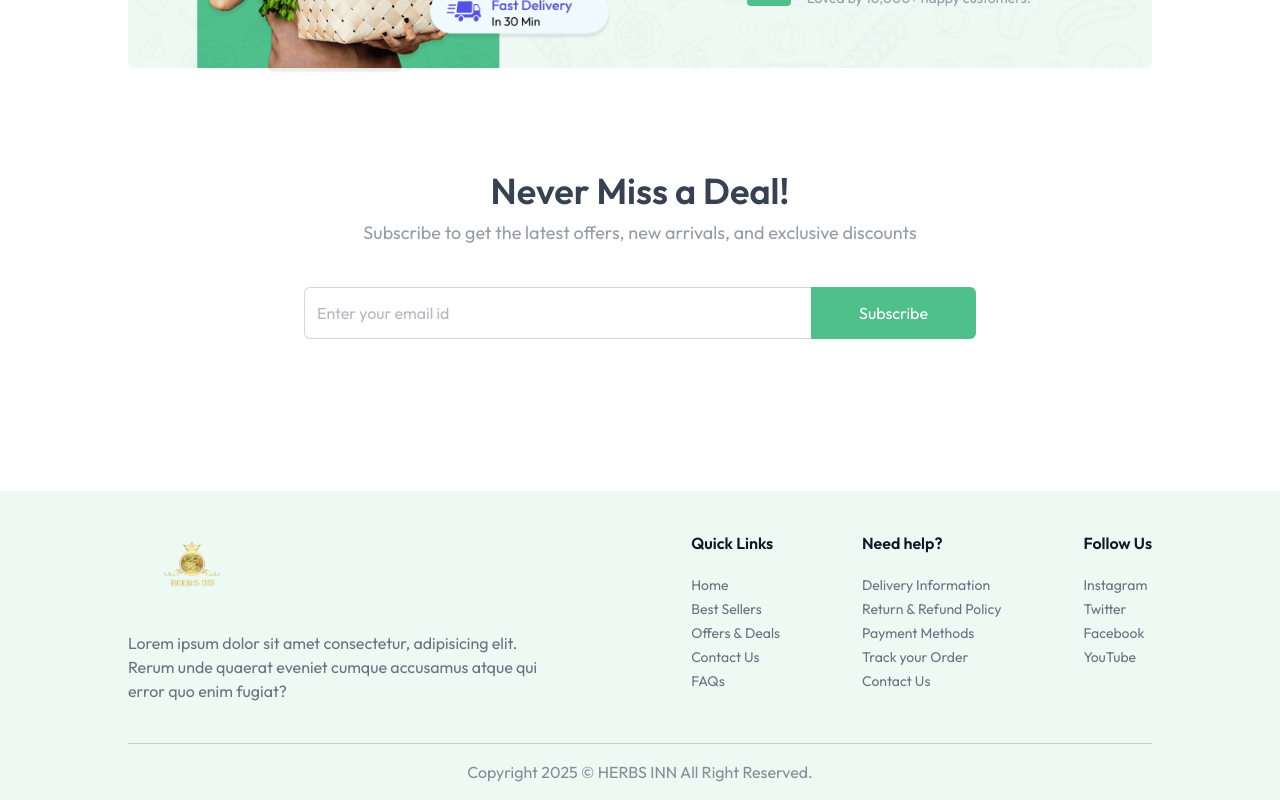
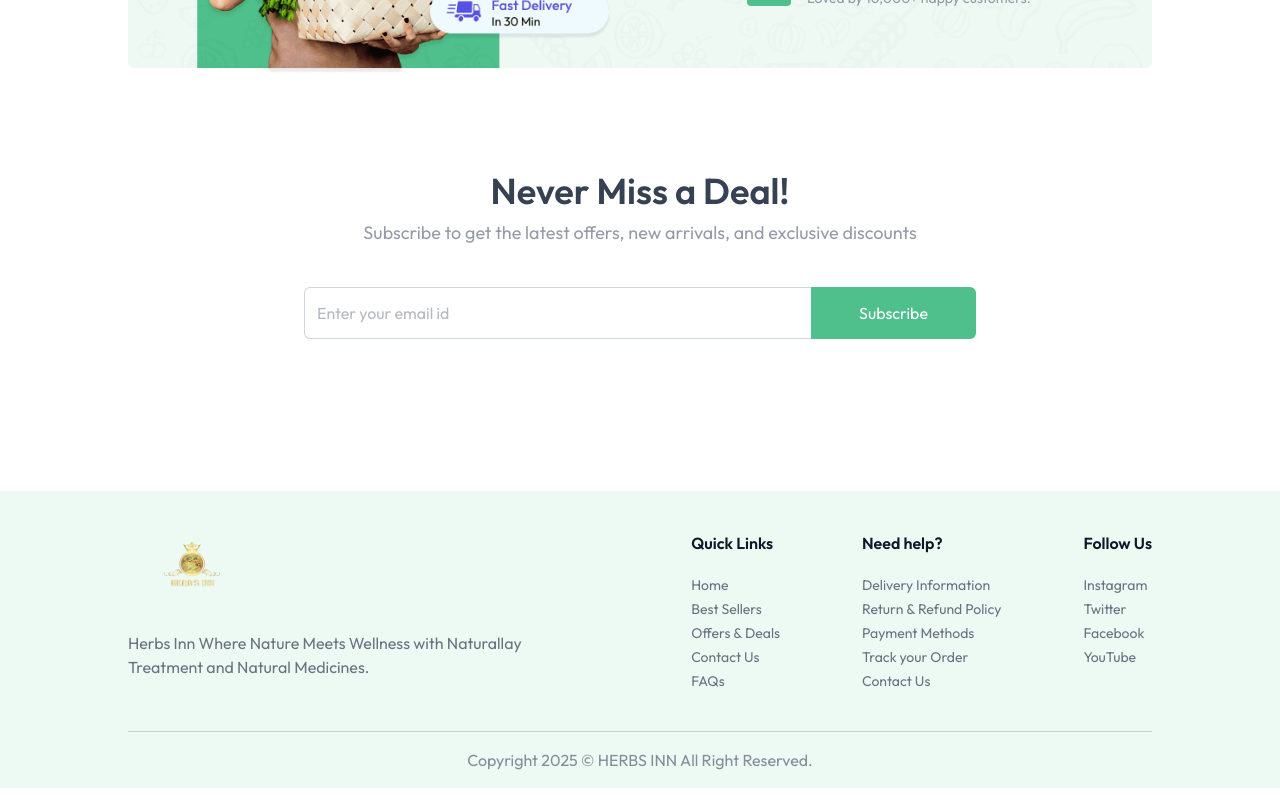
Before and after one commit to MRRafay42/herb_inn_store, a React (Vite) app in the folder client/: page / in a window 1280 px wide. Shown: the part 2040-2840 px from the top of the page. Built offline with nearby package versions, Linux system fonts and the light colour scheme; no server answers.

Commit message:
fotter text change

```diff
--- a/client/src/components/Footer.jsx
+++ b/client/src/components/Footer.jsx
@@ -12,8 +12,8 @@
             alt="dummyLogoColored"
           />
           <p className="max-w-[410px] mt-6">
-            Lorem ipsum dolor sit amet consectetur, adipisicing elit. Rerum unde
-            quaerat eveniet cumque accusamus atque qui error quo enim fugiat?
+            Herbs Inn Where Nature Meets Wellness with Naturallay Treatment and
+            Natural Medicines.
           </p>
         </div>
         <div className="flex flex-wrap justify-between w-full md:w-[45%] gap-5">
```
